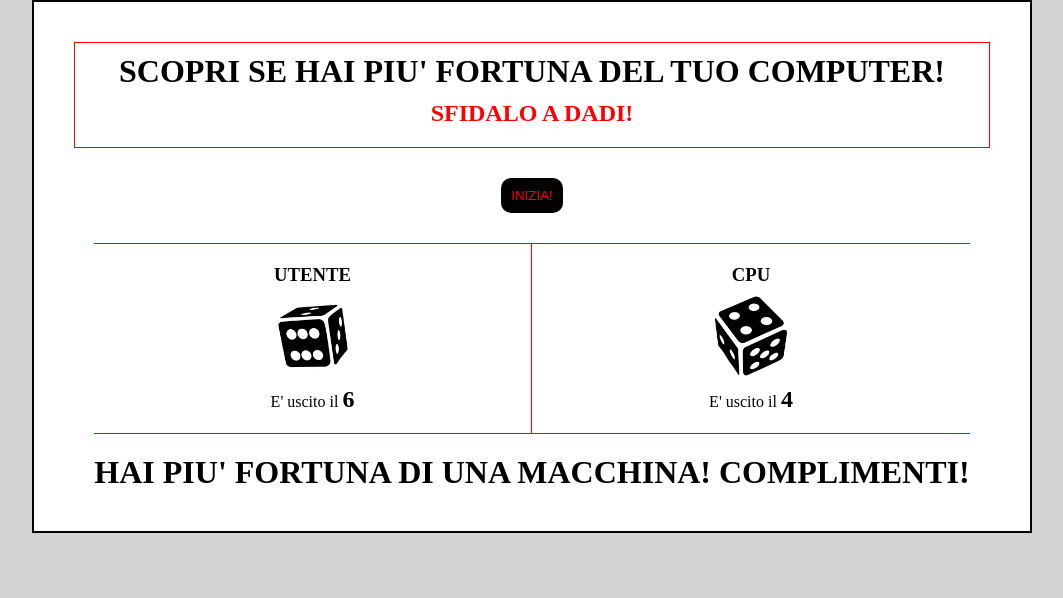
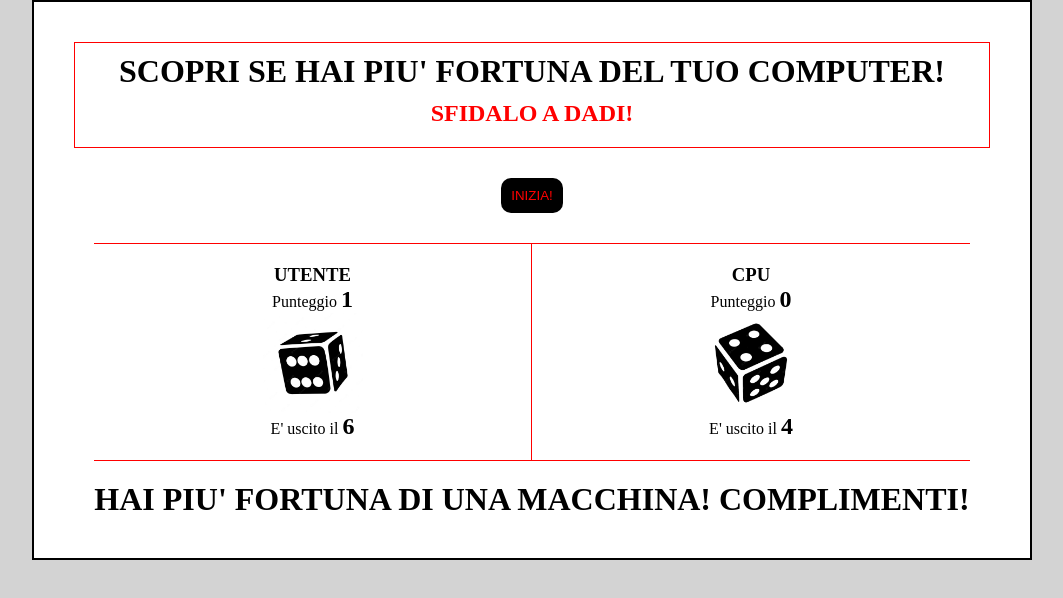
Before and after one commit to 32Fire32/js-mail-dadi, a plain HTML site: page dadi/index.html in a window 1280 px wide. Both pictures are taken after a click on the button "INIZIA!". Shown: the whole page, without its empty margins (108-1171 px from the left). Drawn offline with Linux system fonts and the light colour scheme.

Commit message:
aggiunto conta del punteggio sull'esercizio dadi

```diff
--- a/dadi/index.html
+++ b/dadi/index.html
@@ -19,6 +19,7 @@
             <div class="extract-user">
                 <div class="card">
                     <h3>UTENTE</h3>
+                    <span>Punteggio <span id="scoreUser">0</span> </span>
                     <img id="userimg" src="" alt="">
                     <div class="result">
                         <span>E' uscito il</span>
@@ -30,6 +31,7 @@
             <div class="extract-cpu">
                 <div class="card">
                     <h3>CPU</h3>
+                    <span>Punteggio <span id="scoreCpu">0</span> </span>
                     <img id="cpuimg" src="" alt="">
                     <div class="result">
                         <span>E' uscito il</span>
@@ -39,7 +41,6 @@
             </div>
         </div>
         <h1 id="userWin"></h1>
-        <h1 id="cpuWin"></h1>
     </div>
 
     <script src="main.js"></script>
--- a/dadi/main.js
+++ b/dadi/main.js
@@ -1,4 +1,6 @@
 const btnStart = document.getElementById("start");
+const winnerNumbersCpu = [];
+const winnerNumbersUser = [];
 
 btnStart.addEventListener('click', function(){
 
@@ -8,6 +10,8 @@ btnStart.addEventListener('click', function(){
 
     const cpuDice = Math.floor(Math.random() * 6 + 1);
     console.log("dado cpu " + cpuDice);
+
+
 
     // trascrivo il risultato dell'estrazione sulla tabella
     document.getElementById("userNumber").innerHTML = userDice;
@@ -45,12 +49,20 @@ btnStart.addEventListener('click', function(){
         document.getElementById("cpuimg").src="img/6.jpg"
     }
 
-
     if ( userDice > cpuDice ) {
         document.getElementById("userWin").innerHTML = "HAI PIU' FORTUNA DI UNA MACCHINA! COMPLIMENTI!"
+        winnerNumbersUser.push(userDice);
+        document.getElementById("scoreUser").innerHTML = winnerNumbersUser.length;
     } else if ( userDice < cpuDice) {
         document.getElementById("userWin").innerHTML = "UNA CPU HA PIU' FORTUNA DI TE, MI DISPIACE!"
+        winnerNumbersCpu.push(cpuDice);
+        document.getElementById("scoreCpu").innerHTML = winnerNumbersCpu.length;
     } else {
         document.getElementById("userWin").innerHTML = "PARI! RITENTA!"
     }
+
+
+    console.log("i numeri vincenti della CPU sono " + winnerNumbersCpu);
+
+    console.log("i numeri vincenti dall'utente sono " + winnerNumbersUser);
 });
--- a/dadi/style.css
+++ b/dadi/style.css
@@ -46,7 +46,7 @@ button {
     margin: 20px;
 }
 
-#userNumber, #userCpu {
+#userNumber, #userCpu, #scoreCpu, #scoreUser {
     font-size: 1.5rem;
     font-weight: bold;
 }
```
